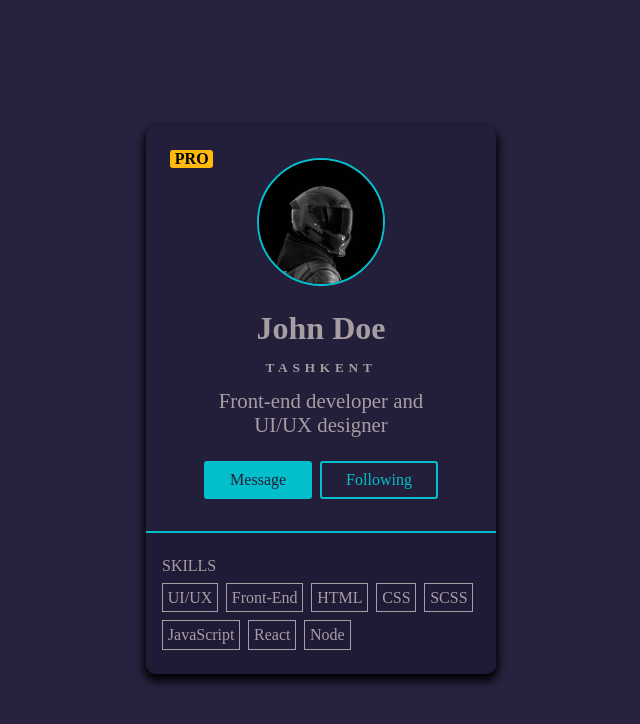
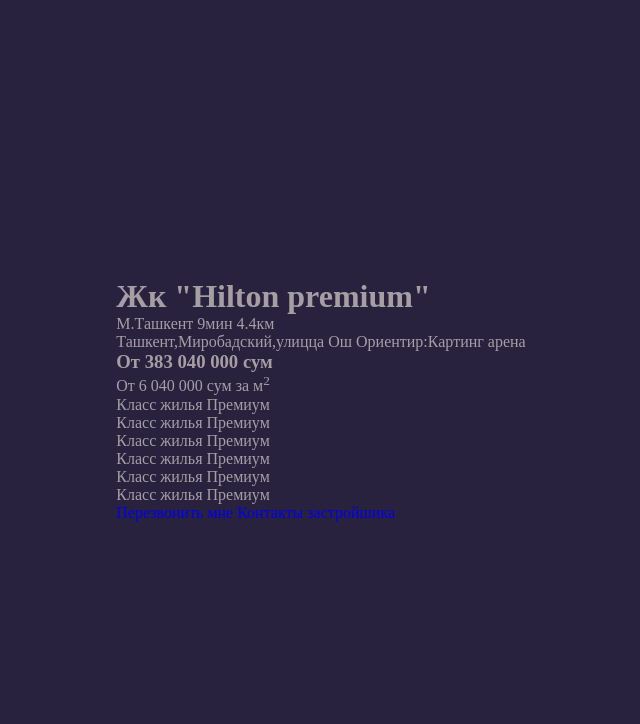
Before and after one commit to AlexBeskrovniy/scss-styles-example, a Svelte app: page / in a window 1280 px wide. Shown: the top 724 px of the page, without its empty margins (319-959 px from the left). Built offline with nearby package versions, Linux system fonts and the light colour scheme.

Commit message:
sidebar card structure

```diff
--- a/src/App.svelte
+++ b/src/App.svelte
@@ -1,164 +1,19 @@
+<script lang="ts">
+    import UserCard from './UserCard.svelte';
+    import ProductCard from './ProductCard.svelte';
+</script>
+
 <style lang="scss">
+  @import 'mixins';
   $textColor: #A79EA4;
-
   .main {
-    height: 100vh;
-    color: $textColor;
-    display: flex;
-    justify-content: center;
-    align-items: center;
-  }
-
-  .card {
-    $cardColor: #231E39;
-    $outlineColor: #03BFCB;
-
-    height: auto;
-    width: min(350px, 90vw);
-    background: $cardColor;
-    border-radius: 10px;
-    box-shadow: 0px 5px 10px 2px #000;
-    overflow: hidden;
-
-    &-body {
-      display: flex;
-      flex-direction: column;
-      align-items: center;
-      gap: 1.5rem;
-      padding: 2rem 3rem;
-      position: relative;
-
-      &-avatar {
-        $size: 8rem;
-
-        width: $size;
-        height: $size;
-        overflow: hidden;
-        border-radius: 50%;
-        border: 2px solid $outlineColor;
-
-        & img {
-          width: 100%;
-          height: 100%;
-          object-fit: cover;
-        }
-      }
-
-      &-info {
-        display: flex;
-        flex-direction: column;
-        align-items: center;
-        text-align: center;
-        gap: .8rem;
-
-        .name {
-          font-size: 2rem;
-        }
-
-        .city {
-          text-transform: uppercase;
-          letter-spacing: .3rem;
-        }
-
-        .role {
-          font-size: 1.3rem;
-        }
-      }
-
-      &-contacts {
-        display: flex;
-        justify-content: center;
-        align-items: center;
-        gap: .5rem;
-
-        &-button {
-          padding: .5rem 1.5rem;
-          color: $cardColor;
-          background: $outlineColor;
-          border: 2px solid $outlineColor;
-          border-radius: 3px;
-
-          &:hover {
-            opacity: .64;
-          }
-        }
-
-        .outline-button {
-          background: transparent;
-          color: $outlineColor;
-        }
-      }
-
-      &-badge {
-        position: absolute;
-        left: 1.5rem;
-        top: 1.5rem;
-        padding: .3rem;
-        background: #FEBB0B;
-        color: #000;
-        text-transform: uppercase;
-        border-radius: 3px;
-        line-height: .5;
-        font-weight: bold;
-      }
+      height: 100vh;
+      color: $textColor;
+      @include flex-center();
     }
-
-    &-footer {
-      background: #1F1A36;
-      padding: 1.5rem 1rem;
-      border-top: 2px solid $outlineColor;
-
-      &-title {
-        text-transform: uppercase;
-        margin-bottom: .5rem;
-      }
-
-      &-content {
-        display: flex;
-        flex-wrap: wrap;
-        gap: .5rem;
-
-        &-item {
-          border: 1px solid $textColor;
-          padding: .3rem;
-        }
-      }
-    }
-  }
-
 </style>
 
 <main class="main">
-
-  <div class="card">
-    <div class="card-body">
-      <div class="card-body-avatar">
-        <img src="/carbon.jpg" alt="helmet">
-      </div>
-      <div class="card-body-info">
-        <h3 class="name">John Doe</h3>
-        <h5 class="city">Tashkent</h5>
-        <p class="role">Front-end developer and UI/UX designer</p>
-      </div>
-      <div class="card-body-contacts">
-        <a href="mailto:" class="card-body-contacts-button">Message</a>
-        <a href="https://facebook.com" class="card-body-contacts-button outline-button">Following</a>
-      </div>
-      <div class="card-body-badge">pro</div>
-    </div>
-    <div class="card-footer">
-      <p class="card-footer-title">Skills</p>
-      <div class="card-footer-content">
-        <span class="card-footer-content-item">UI/UX</span>
-        <span class="card-footer-content-item">Front-End</span>
-        <span class="card-footer-content-item">HTML</span>
-        <span class="card-footer-content-item">CSS</span>
-        <span class="card-footer-content-item">SCSS</span>
-        <span class="card-footer-content-item">JavaScript</span>
-        <span class="card-footer-content-item">React</span>
-        <span class="card-footer-content-item">Node</span>
-      </div>
-    </div>
-  </div>
-
+  <!-- <UserCard /> -->
+  <ProductCard />
 </main>
--- /dev/null
+++ b/src/ProductCard.svelte
@@ -0,0 +1,51 @@
+<style lang="scss">
+
+</style>
+
+<div class="sidebar">
+
+    <h1 class="sidebar-title">Жк "Hilton premium"</h1>
+
+    <div class="sidebar-location">
+        <div class="sidebar-location-marker">М.Ташкент 9мин 4.4км</div>
+        <div class="sidebar-location-address">Ташкент,Миробадский,улицца Ош Ориентир:Картинг арена</div>
+    </div>
+
+    <div class="sidebar-price">
+        <h3 class="sidebar-price-main">От 383 040 000 сум</h3>
+        <p class="sidebar-price-detailed">От 6 040 000 сум за м<sup>2</sup></p>
+    </div>
+
+    <div class="sidebar-description">
+        <div class="sidebar-description-item">
+            <span class="sidebar-description-item-title">Класс жилья</span>
+            <span class="sidebar-description-item-value">Премиум</span>
+        </div>
+        <div class="sidebar-description-item">
+            <span class="sidebar-description-item-title">Класс жилья</span>
+            <span class="sidebar-description-item-value">Премиум</span>
+        </div>
+        <div class="sidebar-description-item">
+            <span class="sidebar-description-item-title">Класс жилья</span>
+            <span class="sidebar-description-item-value">Премиум</span>
+        </div>
+        <div class="sidebar-description-item">
+            <span class="sidebar-description-item-title">Класс жилья</span>
+            <span class="sidebar-description-item-value">Премиум</span>
+        </div>
+        <div class="sidebar-description-item">
+            <span class="sidebar-description-item-title">Класс жилья</span>
+            <span class="sidebar-description-item-value">Премиум</span>
+        </div>
+        <div class="sidebar-description-item">
+            <span class="sidebar-description-item-title">Класс жилья</span>
+            <span class="sidebar-description-item-value">Премиум</span>
+        </div>
+    </div>
+
+    <div class="sidebar-contacts">
+        <a href="tel:" class="sidebar-contacts-call">Перезвонить мне</a>
+        <a href="tel:" class="sidebar-contacts-list">Контакты застройшика</a>
+    </div>
+
+</div>
--- /dev/null
+++ b/src/UserCard.svelte
@@ -0,0 +1,151 @@
+<style lang="scss">
+    @import 'mixins';
+    $textColor: #A79EA4;
+
+    .card {
+      $cardColor: #231E39;
+      $outlineColor: #03BFCB;
+
+      height: auto;
+      width: min(350px, 90vw);
+      background: $cardColor;
+      border-radius: 10px;
+      box-shadow: 0px 5px 10px 2px #000;
+      overflow: hidden;
+
+      &-body {
+        display: flex;
+        flex-direction: column;
+        align-items: center;
+        gap: 1.5rem;
+        padding: 2rem 3rem;
+        position: relative;
+
+        &-avatar {
+          $size: 8rem;
+
+          width: $size;
+          height: $size;
+          overflow: hidden;
+          border-radius: 50%;
+          border: 2px solid $outlineColor;
+
+          & img {
+            width: 100%;
+            height: 100%;
+            object-fit: cover;
+          }
+        }
+
+        &-info {
+          display: flex;
+          flex-direction: column;
+          align-items: center;
+          text-align: center;
+          gap: .8rem;
+
+          &-name {
+            font-size: 2rem;
+          }
+
+          &-city {
+            text-transform: uppercase;
+            letter-spacing: .3rem;
+          }
+
+          &-role {
+            font-size: 1.3rem;
+          }
+        }
+
+        &-contacts {
+          @include flex-center();
+          gap: .5rem;
+
+          &-button {
+            padding: .5rem 1.5rem;
+            color: $cardColor;
+            background: $outlineColor;
+            border: 2px solid $outlineColor;
+            border-radius: 3px;
+
+            &:hover {
+              opacity: .64;
+            }
+          }
+
+          .outline-button {
+            background: transparent;
+            color: $outlineColor;
+          }
+        }
+
+        &-badge {
+          position: absolute;
+          left: 1.5rem;
+          top: 1.5rem;
+          padding: .3rem;
+          background: #FEBB0B;
+          color: #000;
+          text-transform: uppercase;
+          border-radius: 3px;
+          line-height: .5;
+          font-weight: bold;
+        }
+      }
+
+      &-footer {
+        background: #1F1A36;
+        padding: 1.5rem 1rem;
+        border-top: 2px solid $outlineColor;
+
+        &-title {
+          text-transform: uppercase;
+          margin-bottom: .5rem;
+        }
+
+        &-content {
+          display: flex;
+          flex-wrap: wrap;
+          gap: .5rem;
+
+          &-item {
+            border: 1px solid $textColor;
+            padding: .3rem;
+          }
+        }
+      }
+    }
+
+  </style>
+
+<div class="card">
+    <div class="card-body">
+      <div class="card-body-avatar">
+        <img src="/carbon.jpg" alt="helmet">
+      </div>
+      <div class="card-body-info">
+        <h3 class="card-body-info-name">John Doe</h3>
+        <h5 class="card-body-info-city">Tashkent</h5>
+        <p class="card-body-info-role">Front-end developer and UI/UX designer</p>
+      </div>
+      <div class="card-body-contacts">
+        <a href="mailto:" class="card-body-contacts-button">Message</a>
+        <a href="https://facebook.com" class="card-body-contacts-button outline-button">Following</a>
+      </div>
+      <div class="card-body-badge">pro</div>
+    </div>
+    <div class="card-footer">
+      <p class="card-footer-title">Skills</p>
+      <div class="card-footer-content">
+        <span class="card-footer-content-item">UI/UX</span>
+        <span class="card-footer-content-item">Front-End</span>
+        <span class="card-footer-content-item">HTML</span>
+        <span class="card-footer-content-item">CSS</span>
+        <span class="card-footer-content-item">SCSS</span>
+        <span class="card-footer-content-item">JavaScript</span>
+        <span class="card-footer-content-item">React</span>
+        <span class="card-footer-content-item">Node</span>
+      </div>
+    </div>
+</div>
--- /dev/null
+++ b/src/mixins.scss
@@ -0,0 +1,5 @@
+@mixin flex-center () {
+    display: flex;
+    justify-content: center;
+    align-items: center;
+}
```
